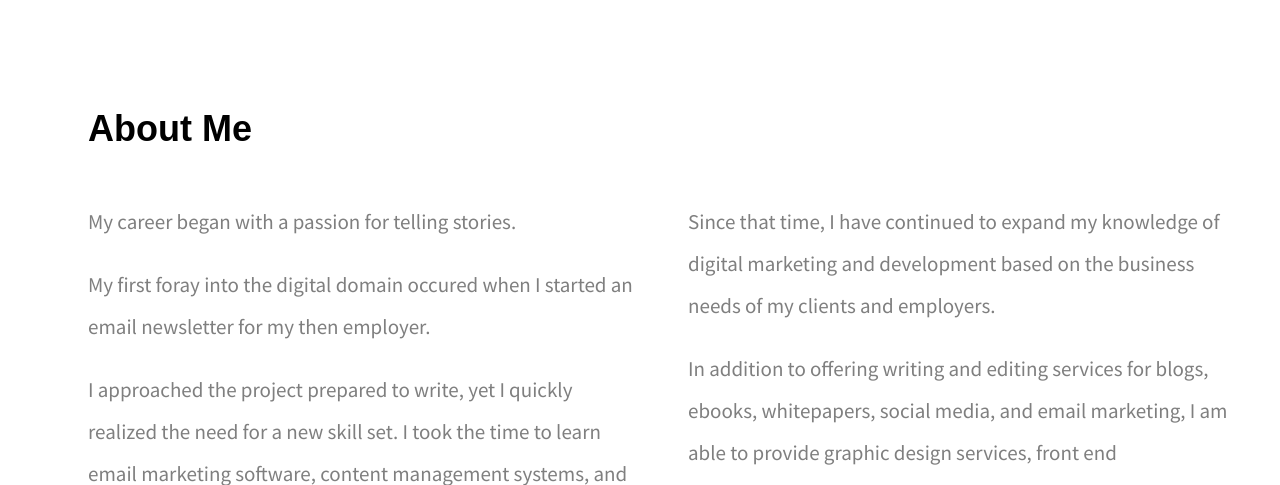
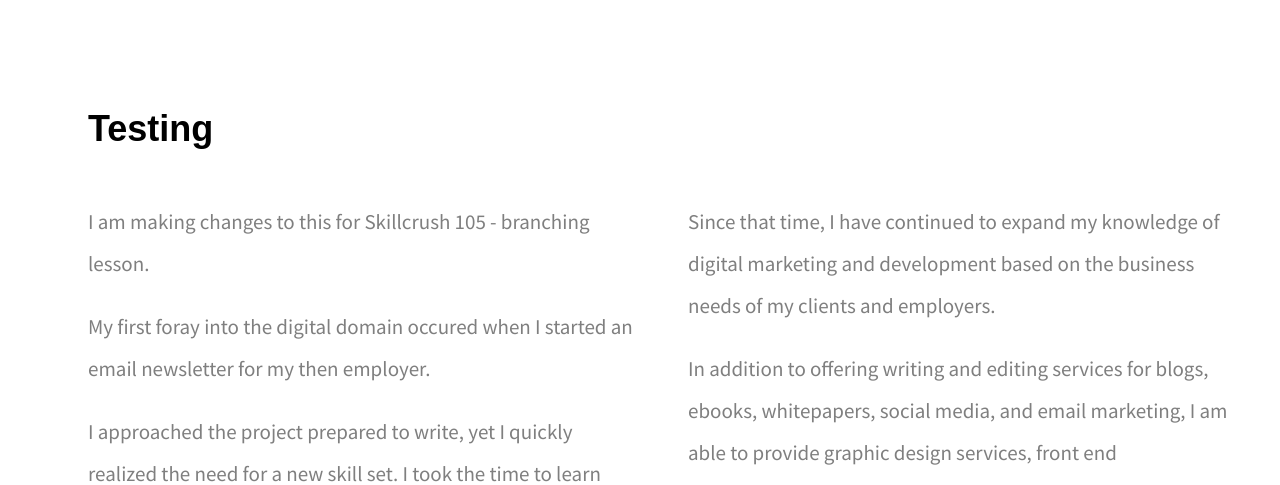
Before and after one commit to sbbircher/my-new-repository, a plain HTML site: page index.html in a window 1280 px wide. Shown: the part 766-1251 px from the top of the page. Drawn offline with nearby package versions, Linux system fonts and the light colour scheme.

Commit message:
changes for branching lesson

```diff
--- a/index.html
+++ b/index.html
@@ -40,9 +40,9 @@
       <body>
         <section id="about">
             <div class="full-width">
-              <h2>About Me</h2>
+              <h2>Testing</h2>
                 <div class="half-width">
-                  <p>My career began with a passion for  telling stories.</p>
+                  <p>I am making changes to this for Skillcrush 105 - branching lesson. </p>
 
                   <p>My first foray into the digital domain occured when
                     I started an email newsletter for my then employer. </p>
```
